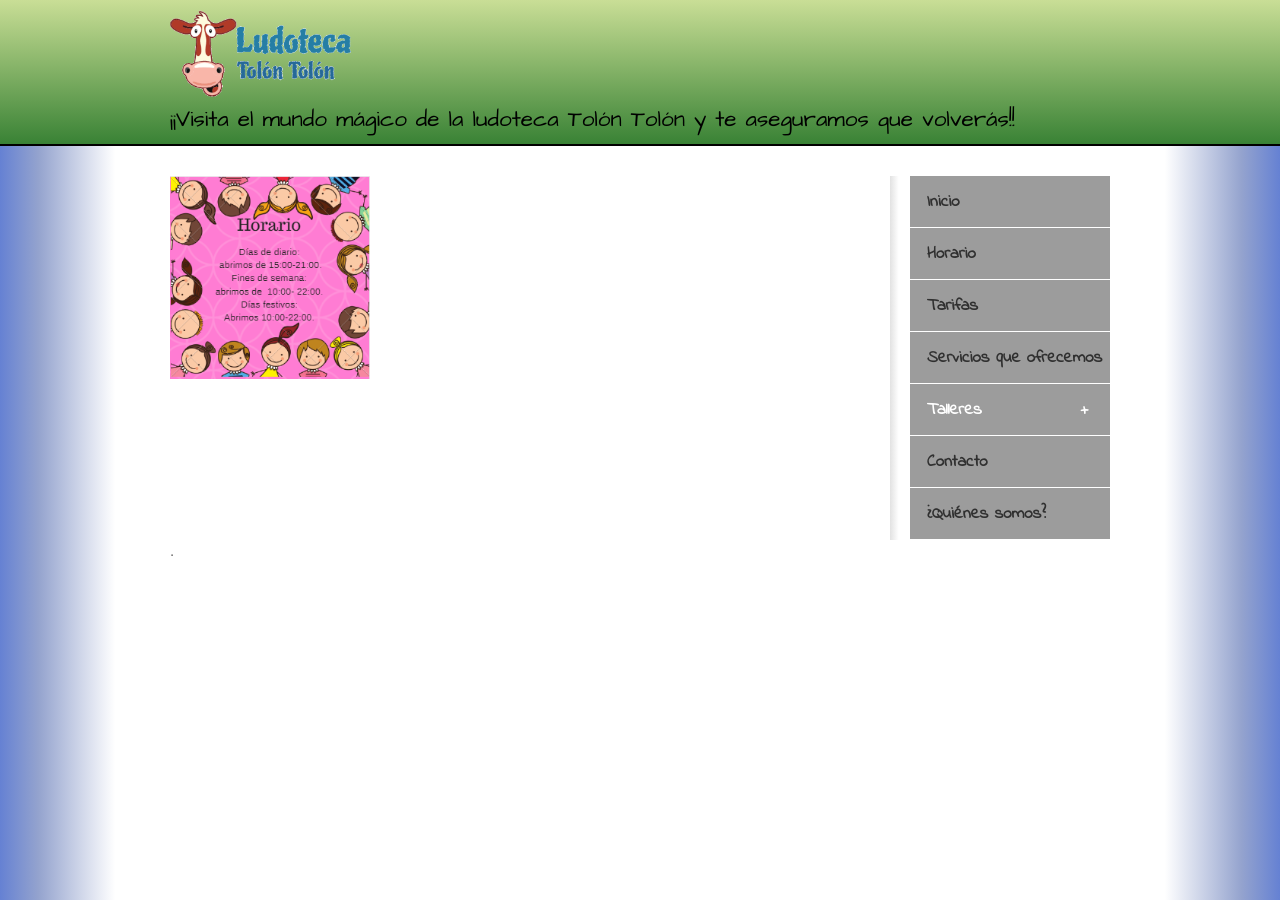
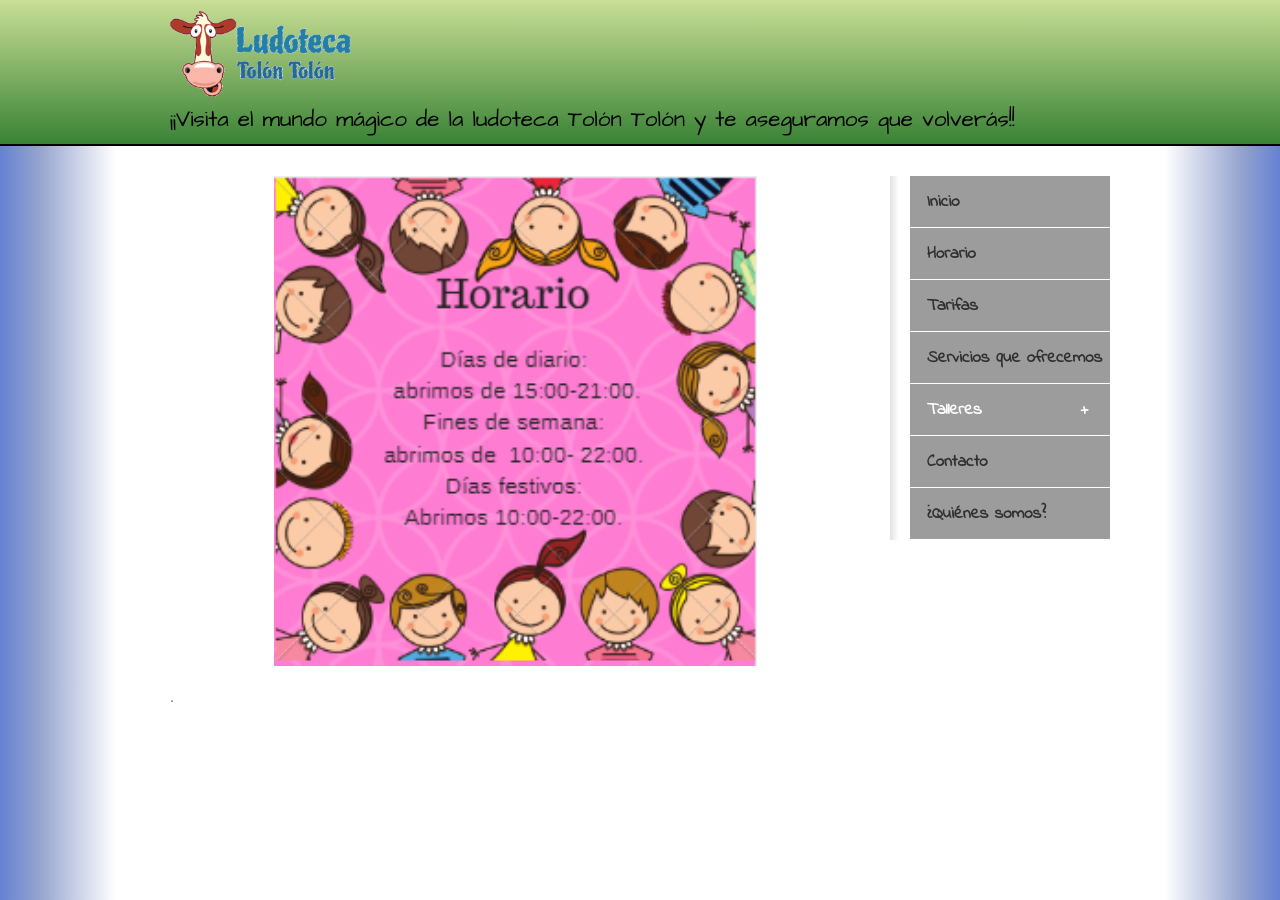
Before and after one commit to ibarbech/Ludoteca-tolon-tolon, a Jekyll site: the page built from horario/index.md, in a window 1280 px wide. Built offline with Jekyll 4.4.1, drawn with Linux system fonts in a browser that asks for light colours; our own code applies the rules of GitHub Pages for plain Markdown files.

Commit message:
Update jekyll-theme-architect.scss

```diff
--- a/_sass/jekyll-theme-architect.scss
+++ b/_sass/jekyll-theme-architect.scss
@@ -567,4 +567,9 @@ input[type=radio]:checked + label::after {
 /* Mobile Portrait Size to Mobile Landscape Size (devices and browsers) */
 @media only screen and (max-width: 479px) { }
 
-img[alt=horario]{ width: 200px; }
+img[alt=horario]{
+    width: 70%;
+    display: block;
+    margin-left: auto;
+    margin-right: auto;
+}
```
